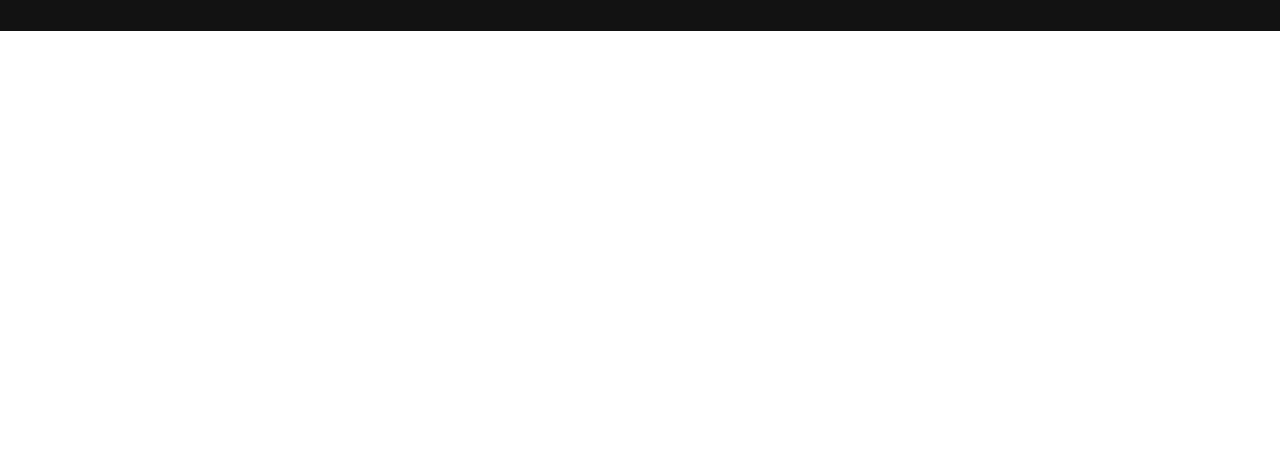
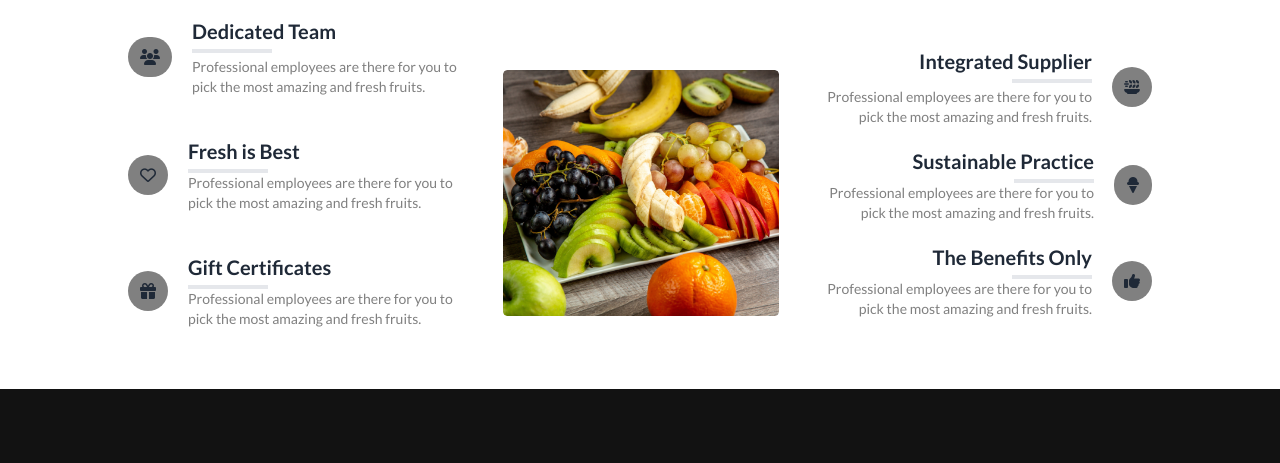
Before and after one commit to tanvir0908/fruit-brust, a plain HTML site: page index.html in a window 1280 px wide. Shown: the part 2334-2797 px from the top of the page. Before the commit the page ends 2365 px from the top, so only its background shows below. Drawn offline with nearby package versions, Linux system fonts and the light colour scheme.

Commit message:
Version 2.0

```diff
--- a/index.html
+++ b/index.html
@@ -32,6 +32,7 @@
           extend: {
             colors: {
               "fruit-color": "#F85559",
+              "light-gray": "#808080",
             },
           },
         },
@@ -53,6 +54,13 @@
         background-repeat: no-repeat;
         background-size: contain;
         height: 85vh;
+      }
+      .banner-sub {
+        position: relative;
+        top: -4rem;
+      }
+      .orange-width {
+        width: 85px;
       }
       @media screen and (max-width: 640px) {
         .nav-hide {
@@ -212,6 +220,30 @@
               <a href="#slide3" class="btn btn-circle">❮</a>
               <a href="#slide1" class="btn btn-circle">❯</a>
             </div>
+          </div>
+        </div>
+        <div
+          class="shadow-lg mx-20 rounded-lg py-3 banner-sub flex justify-center gap-12 text-center bg-white"
+        >
+          <div>
+            <img class="w-28" src="./images/fruit1.png" alt="" />
+            <p>Strawberry</p>
+          </div>
+          <div>
+            <img class="orange-width" src="./images/fruit2.png" alt="" />
+            <p>Orange</p>
+          </div>
+          <div>
+            <img class="w-28" src="./images/fruit3.png" alt="" />
+            <p>Mango</p>
+          </div>
+          <div>
+            <img class="w-28" src="./images/fruit4.png" alt="" />
+            <p>Strawberry</p>
+          </div>
+          <div>
+            <img class="w-28" src="./images/fruit5.png" alt="" />
+            <p>Mango</p>
           </div>
         </div>
       </section>
@@ -408,6 +440,99 @@
           </div>
         </div>
       </section>
+      <!-- Choose Section -->
+      <section class="mx-32 mt-5 mb-5">
+        <h1 class="text-4xl font-extrabold text-center mb-5">Why Choose Us</h1>
+        <p class="light-gray mx-40 mb-5 text-center">
+          Contrary to popular belief, is not simply random text. It has roots in
+          a piece of classical Latin literature from 45 BC, making it over 2000
+          years old.
+        </p>
+        <div class="flex gap-10 items-center">
+          <!-- Left -->
+          <div>
+            <div class="flex gap-5 items-center mb-10">
+              <i class="bg-light-gray p-3 rounded-full fa-solid fa-users"></i>
+              <div>
+                <h2 class="text-xl font-bold mb-1">Dedicated Team</h2>
+                <hr class="w-20 border-2" />
+                <p class="mt-1 light-gray text-sm">
+                  Professional employees are there for you to pick the most
+                  amazing and fresh fruits.
+                </p>
+              </div>
+            </div>
+            <div class="flex gap-5 items-center mb-10">
+              <i class="bg-light-gray p-3 rounded-full fa-regular fa-heart"></i>
+              <div>
+                <h2 class="text-xl font-bold mb-1">Fresh is Best</h2>
+                <hr class="w-20 border-2" />
+                <p class="light-gray text-sm">
+                  Professional employees are there for you to pick the most
+                  amazing and fresh fruits.
+                </p>
+              </div>
+            </div>
+            <div class="flex gap-5 items-center mb-10">
+              <i class="bg-light-gray p-3 rounded-full fa-solid fa-gift"></i>
+              <div>
+                <h2 class="text-xl font-bold mb-1">Gift Certificates</h2>
+                <hr class="w-20 border-2" />
+                <p class="light-gray text-sm">
+                  Professional employees are there for you to pick the most
+                  amazing and fresh fruits.
+                </p>
+              </div>
+            </div>
+          </div>
+          <!-- Middle -->
+          <div>
+            <img class="h-full w-full" src="./images/whychoose1.png" alt="" />
+          </div>
+          <!-- Right -->
+          <div class="text-right">
+            <div class="flex gap-5 items-center mb-5">
+              <div>
+                <h2 class="text-xl font-bold mb-1">Integrated Supplier</h2>
+                <hr class="w-20 ml-auto border-2" />
+                <p class="mt-1 light-gray text-sm">
+                  Professional employees are there for you to pick the most
+                  amazing and fresh fruits.
+                </p>
+              </div>
+              <i
+                class="bg-light-gray p-3 rounded-full fa-solid fa-plate-wheat"
+              ></i>
+            </div>
+            <div class="flex gap-5 items-center mb-5">
+              <div>
+                <h2 class="text-xl font-bold mb-1">Sustainable Practice</h2>
+                <hr class="w-20 ml-auto border-2" />
+                <p class="light-gray text-sm">
+                  Professional employees are there for you to pick the most
+                  amazing and fresh fruits.
+                </p>
+              </div>
+              <i
+                class="bg-light-gray p-3 rounded-full fa-solid fa-ice-cream"
+              ></i>
+            </div>
+            <div class="flex gap-5 items-center mb-5">
+              <div>
+                <h2 class="text-xl font-bold mb-1">The Benefits Only</h2>
+                <hr class="w-20 ml-auto border-2" />
+                <p class="light-gray text-sm">
+                  Professional employees are there for you to pick the most
+                  amazing and fresh fruits.
+                </p>
+              </div>
+              <i
+                class="bg-light-gray p-3 rounded-full fa-solid fa-thumbs-up"
+              ></i>
+            </div>
+          </div>
+        </div>
+      </section>
     </main>
 
     <footer>
```
